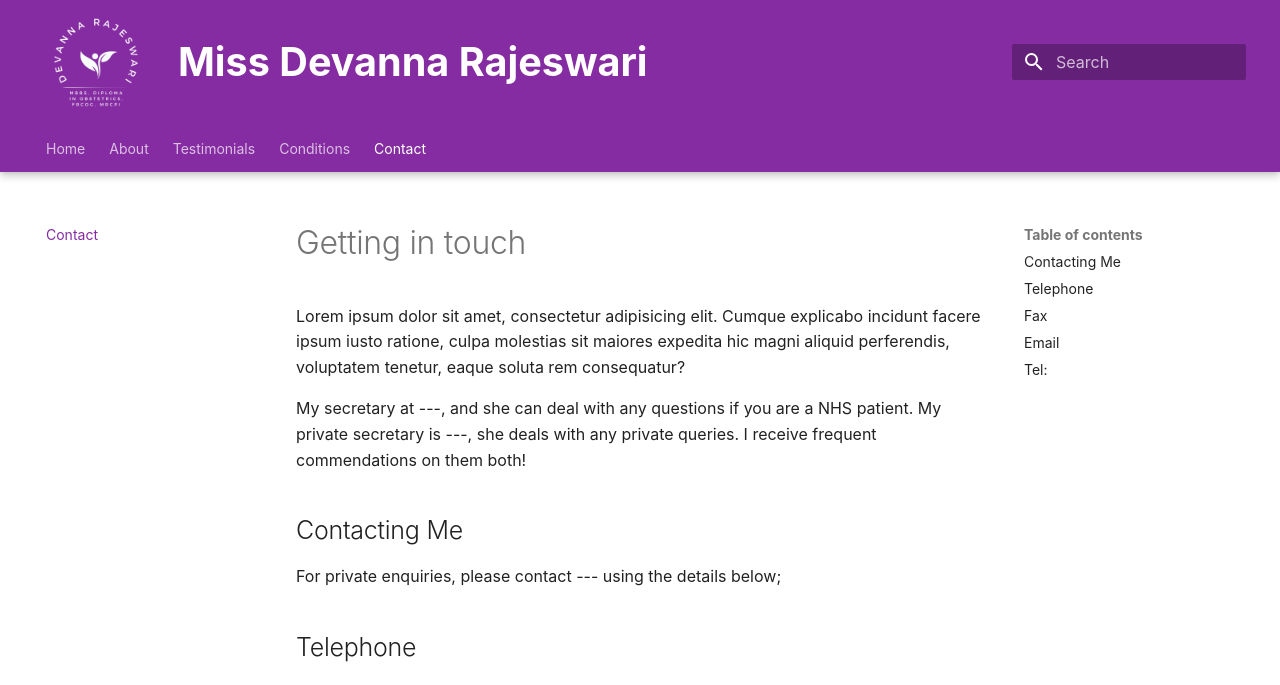
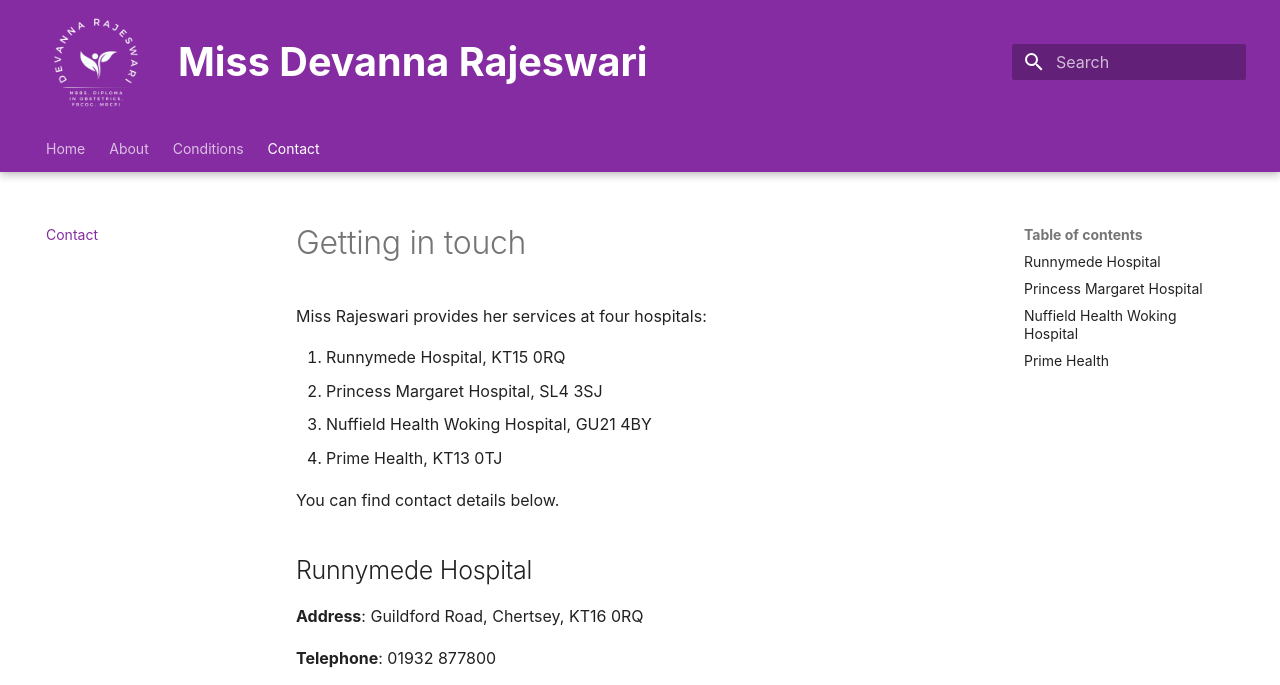
Before and after one commit to anchit-chandran/aunty-rajeswari-website, an MkDocs documentation site: the page built from docs/contact.md, in a window 1280 px wide and 1400 px high. Shown: the top 685 px of the window. Built offline with MkDocs 1.6.1 and Material for MkDocs 9.7.7, drawn with Linux system fonts in a browser that asks for light colours; some web fonts are replaced; some of the changed text lies outside the part shown; grey boxes are pictures that could not be loaded.

Commit message:
finish testimonials section, adds contact section
Signed-off-by: Anchit <anchit97123@gmail.com>

```diff
--- a/docs/_assets/_stylesheets/extra.css
+++ b/docs/_assets/_stylesheets/extra.css
@@ -7,6 +7,7 @@
   --white: #ecdbcb;
   --button: #f6bdd1;
   --button-hover: #d69fb2;
+  --bs-link-hover-color: var(--main)!important;
   --header-font: "Playfair Display", serif;
   /* --md-primary-fg-color: rgb(134, 44, 162)!important; */
   /* --md-accent-fg-color: var(--main); */
@@ -112,16 +113,15 @@ footer.md-footer {
 }
 
 img.img-lg {
-  height: 65%;
+  max-width: 48%;
   box-shadow: 14px 20px var(--main-light);
-  transition: transform 0.2s;
-}
-
-img.img-lg:hover {
-  transform: scale(1.1);
 }
 
 /* ANIMATIONS */
+
+.masthead {
+  animation: fadeIn 2s;
+}
 
 .main_text_col {
   animation: fadeIn 2s;
@@ -226,6 +226,16 @@ a.custom_button:active {
   margin-bottom: 0;
 }
 
+#carouselTestimonialsIndicators .card {
+  height: 100%;
+}
+
+#carouselTestimonialsIndicators .card-body {
+  display: flex;
+  flex-direction: column;
+  justify-content: space-between;
+}
+
 .card-bottom>p {
   margin-bottom: 0;
 }
@@ -248,3 +258,7 @@ a.custom_button:active {
   width: 5%;
   background-color: red;
 }
+
+p.card-text {
+  color: var(--muted);
+}
--- a/docs/contact.md
+++ b/docs/contact.md
@@ -1,30 +1,42 @@
 # Getting in touch
 
-Lorem ipsum dolor sit amet, consectetur adipisicing elit. Cumque explicabo incidunt facere ipsum iusto ratione, culpa molestias sit maiores expedita hic magni aliquid perferendis, voluptatem tenetur, eaque soluta rem consequatur?
+Miss Rajeswari provides her services at four hospitals:
 
-My secretary at ---, and she can deal with any questions if you are a NHS patient. My private secretary is ---, she deals with any private queries. I receive frequent commendations on them both!
+1. Runnymede Hospital, KT15 0RQ
+2. Princess Margaret Hospital, SL4 3SJ
+3. Nuffield Health Woking Hospital, GU21 4BY
+4. Prime Health, KT13 0TJ
 
-## Contacting Me
-For private enquiries, please contact --- using the details below;
+You can find contact details below.
 
-## Telephone
+## Runnymede Hospital
 
- 07908 111 111
+**Address**: Guildford Road, Chertsey, KT16 0RQ
 
-## Fax
+**Telephone**: 01932 877800
 
-321321
+<iframe src="https://www.google.com/maps/embed?pb=!1m18!1m12!1m3!1d2490.3661380132753!2d-0.5261525482150317!3d51.37794847951393!2m3!1f0!2f0!3f0!3m2!1i1024!2i768!4f13.1!3m3!1m2!1s0x487677ae3acdf42b%3A0xfbda2c4eef7df913!2sThe%20Runnymede%20Hospital!5e0!3m2!1sen!2suk!4v1684686966237!5m2!1sen!2suk" width="600" height="450" style="border:0;" allowfullscreen="" loading="lazy" referrerpolicy="no-referrer-when-downgrade"></iframe>
 
-## Email
+## Princess Margaret Hospital
 
-[rajeswari@doctors.co.uk](mailto:rajeswari@doctors.co.uk)
+**Address**: Osborne Road, Windsor, SL4 3SJ
 
+**Telephone**: 01753 743434
 
-For NHS enquiries, please contact --- on;
+<iframe src="https://www.google.com/maps/embed?pb=!1m18!1m12!1m3!1d2485.097848755419!2d-0.6149766285032745!3d51.47471821427085!2m3!1f0!2f0!3f0!3m2!1i1024!2i768!4f13.1!3m3!1m2!1s0x48767afe37f7f33d%3A0xc15405bd068f7d14!2sThe%20Princess%20Margaret%20Hospital!5e0!3m2!1sen!2suk!4v1684687014104!5m2!1sen!2suk" width="600" height="450" style="border:0;" allowfullscreen="" loading="lazy" referrerpolicy="no-referrer-when-downgrade"></iframe>
 
-## Tel:
+## Nuffield Health Woking Hospital
 
+**Address**: Shores Road, Woking, GU21 4BY
 
-Locations
+**Telephone**: 01483 227800
 
-<iframe src="https://www.google.com/maps/embed?pb=!1m18!1m12!1m3!1d2492.867423940827!2d-0.5634770482162875!3d51.33195827950655!2m3!1f0!2f0!3f0!3m2!1i1024!2i768!4f13.1!3m3!1m2!1s0x4875d81c56af628d%3A0xc58a707a58b6ce88!2sNuffield%20Health%20Woking%20Hospital!5e0!3m2!1sen!2suk!4v1681331899823!5m2!1sen!2suk" width="600" height="450" style="border:0;" allowfullscreen="" loading="lazy" referrerpolicy="no-referrer-when-downgrade"></iframe>
+<iframe src="https://www.google.com/maps/embed?pb=!1m18!1m12!1m3!1d2492.867423940827!2d-0.5634770482162875!3d51.33195827950655!2m3!1f0!2f0!3f0!3m2!1i1024!2i768!4f13.1!3m3!1m2!1s0x4875d81c56af628d%3A0xc58a707a58b6ce88!2sNuffield%20Health%20Woking%20Hospital!5e0!3m2!1sen!2suk!4v1684687025226!5m2!1sen!2suk" width="600" height="450" style="border:0;" allowfullscreen="" loading="lazy" referrerpolicy="no-referrer-when-downgrade"></iframe>
+
+## Prime Health
+
+**Address**: Horizon Business Village, 1 Brooklands Road, Weybridge, KT13 0TJ
+
+**Telephone**: 01932 504999
+
+<iframe src="https://www.google.com/maps/embed?pb=!1m18!1m12!1m3!1d2492.3407667924635!2d-0.4665776482160424!3d51.34164417950826!2m3!1f0!2f0!3f0!3m2!1i1024!2i768!4f13.1!3m3!1m2!1s0x4875df546de0a119%3A0xdd1358756cd9886c!2sPrime%20Health%20Surrey!5e0!3m2!1sen!2suk!4v1684687039151!5m2!1sen!2suk" width="600" height="450" style="border:0;" allowfullscreen="" loading="lazy" referrerpolicy="no-referrer-when-downgrade"></iframe>
--- a/mkdocs.yml
+++ b/mkdocs.yml
@@ -17,7 +17,6 @@ dev_addr: "127.0.0.1:8001"
 nav:
   - "index.md"
   - 'about.md'
-  - Testimonials: 'testimonials.md'
   - Conditions: 'conditions.md'
   - Contact: 'contact.md'
 
--- a/overrides/home.html
+++ b/overrides/home.html
@@ -34,9 +34,9 @@
 </style>
 <!-- STYLE OVERRIDES JUST FOR INDEX PAGE -->
 
-<header class="masthead mb-5 mb-md-0 hero">
+<header class="masthead hero">
   <div class="container h-100">
-    <div class="row h-100 py-5 justify-content-center align-items-center">
+    <div class="row h-100 pb-5 pt-md-5 justify-content-center align-items-center">
       <div class="col-md-6 order-2 h-75 px-4 px-md-0 d-flex flex-column justify-content-evenly">
         <div class="row">
           <div class="col main_text_col">
@@ -72,12 +72,16 @@
       </div>
 
     </div>
-    <div class="row h-100 mb-5">
-      <div class="col-12">
-        <h2 class="muted">What her patients say</h2>
-        <hr>
+    <div class="row h-100 mb-5 testimonials-section">
+      <div class="col-12 px-4 px-md-0">
+        <h2 class="muted">
+          <a href="https://www.iwantgreatcare.org/doctors/miss-devanna-rajeswari">
+            What her patients say <i class="bi bi-box-arrow-up-right smaller"></i>
+          </a>
+        </h2>
+
       </div>
-      <div class="col-12">
+      <div class="col-12 px-4 px-md-0">
         <div id="carouselTestimonialsIndicators" class="carousel slide">
 
           <ol class="carousel-indicators">
@@ -93,11 +97,9 @@
                 <div class="col-md-6 mb-3 mb-md-0">
                   <div class="card">
                     <div class="card-body">
-                      <p class="card-text">I took my mother in for a consultation she was very nervous and apprehensive
-                        but Dr Rajeshwari set such a calm environment and jsut took time to listen to my mum. I found Dr
-                        Rajeswari to be extremely professional and she also set my mind at rest as I could see she knew
-                        her stuff and she was able to provide a dianogsis immediately.</p>
+                      <p class="card-text">I took my mother in for a consultation she was very nervous and apprehensive but Dr Rajeswari set such a calm environment and jsut took time to listen to my mum. I found Dr Rajeswari to be extremely professional and she also set my mind at rest as I could see she knew her stuff and she was able to provide a dianogsis immediately.</p>
 
+                      <div class="ratings">
                         <div class="rating-wrapper">
                           <p>Recommend</p>
                           <div class="stars">
@@ -128,10 +130,17 @@
                             <i class="bi bi-star-fill"></i>
                           </div>
                         </div>
+                      </div>
                       <div class="card-bottom mt-2">
                         <p class="card-text muted"><small class="text-body-secondary">8th April 2023</small></p>
-                        <p class="card-text muted"><small class="text-body-secondary">Written by a private patient at <a
-                              href="" class="card-link">The Runnymede Hospital</a></small></p>
+
+                        <p class="card-text muted mb-0">
+                          <small class="text-body-secondary">
+                            Written by a private patient at The Runnymede Hospital
+
+                          </small>
+                        </p>
+
                       </div>
                     </div>
                   </div>
@@ -139,11 +148,9 @@
                 <div class="col-md-6">
                   <div class="card">
                     <div class="card-body">
-                      <p class="card-text">I took my mother in for a consultation she was very nervous and apprehensive
-                        but Dr Rajeshwari set such a calm environment and jsut took time to listen to my mum. I found Dr
-                        Rajeswari to be extremely professional and she also set my mind at rest as I could see she knew
-                        her stuff and she was able to provide a dianogsis immediately.</p>
+                      <p class="card-text">Miss Rajeswari is the nicest, kindest Doctor I have ever met! She made me feel at ease, she made sure I was well informed with all choices and options and treated like a human being with kindness and dignity! Thank you.</p>
 
+                      <div class="ratings">
                         <div class="rating-wrapper">
                           <p>Recommend</p>
                           <div class="stars">
@@ -174,26 +181,31 @@
                             <i class="bi bi-star-fill"></i>
                           </div>
                         </div>
+                      </div>
                       <div class="card-bottom mt-2">
-                        <p class="card-text muted"><small class="text-body-secondary">8th April 2023</small></p>
-                        <p class="card-text muted"><small class="text-body-secondary">Written by a private patient at <a
-                              href="" class="card-link">The Runnymede Hospital</a></small></p>
+                        <p class="card-text muted"><small class="text-body-secondary">9th March 2023</small></p>
+
+                        <p class="card-text muted mb-0">
+                          <small class="text-body-secondary">Written by a private patient at Nuffield Health Woking Hospital
+                          </small>
+                        </p>
+
                       </div>
                     </div>
                   </div>
                 </div>
               </div>
             </div>
-            <div class="carousel-item active">
-              <div class="row ">
+            <div class="carousel-item">
+              <div class="row">
                 <div class="col-md-6 mb-3 mb-md-0">
                   <div class="card">
                     <div class="card-body">
-                      <p class="card-text">I took my mother in for a consultation she was very nervous and apprehensive
-                        but Dr Rajeshwari set such a calm environment and jsut took time to listen to my mum. I found Dr
-                        Rajeswari to be extremely professional and she also set my mind at rest as I could see she knew
-                        her stuff and she was able to provide a dianogsis immediately.</p>
+                      <p class="card-text">The Perimenopause/ Menopause is certainly a time of undeniable confusion, distress and bewilderment but my mind was instantly put at ease by Miss Rajeswari. She was able to treat me very quickly and I only wish I'd seen her sooner!
 
+                        Her treatment is professional , experienced, tailored, compassionate, understanding and reassuring. You couldn't be in safer hands, especially at a time when you really need it.</p>
+
+                      <div class="ratings">
                         <div class="rating-wrapper">
                           <p>Recommend</p>
                           <div class="stars">
@@ -224,10 +236,17 @@
                             <i class="bi bi-star-fill"></i>
                           </div>
                         </div>
+                      </div>
                       <div class="card-bottom mt-2">
-                        <p class="card-text muted"><small class="text-body-secondary">8th April 2023</small></p>
-                        <p class="card-text muted"><small class="text-body-secondary">Written by a private patient at <a
-                              href="" class="card-link">The Runnymede Hospital</a></small></p>
+                        <p class="card-text muted"><small class="text-body-secondary">3rd March 2023</small></p>
+
+                        <p class="card-text muted mb-0">
+                          <small class="text-body-secondary">
+                            Written by a private patient at Nuffield Health Woking Hospital
+
+                          </small>
+                        </p>
+
                       </div>
                     </div>
                   </div>
@@ -235,11 +254,9 @@
                 <div class="col-md-6">
                   <div class="card">
                     <div class="card-body">
-                      <p class="card-text">I took my mother in for a consultation she was very nervous and apprehensive
-                        but Dr Rajeshwari set such a calm environment and jsut took time to listen to my mum. I found Dr
-                        Rajeswari to be extremely professional and she also set my mind at rest as I could see she knew
-                        her stuff and she was able to provide a dianogsis immediately.</p>
+                      <p class="card-text">Miss Rajeswari was amazing. Very understanding and supportive throughout, very thorough - couldn't ask for a better person! I knew immediately that I was in very capable hands. Thank you so much.</p>
 
+                      <div class="ratings">
                         <div class="rating-wrapper">
                           <p>Recommend</p>
                           <div class="stars">
@@ -270,26 +287,29 @@
                             <i class="bi bi-star-fill"></i>
                           </div>
                         </div>
+                      </div>
                       <div class="card-bottom mt-2">
-                        <p class="card-text muted"><small class="text-body-secondary">8th April 2023</small></p>
-                        <p class="card-text muted"><small class="text-body-secondary">Written by a private patient at <a
-                              href="" class="card-link">The Runnymede Hospital</a></small></p>
+                        <p class="card-text muted"><small class="text-body-secondary">21st February 2023</small></p>
+
+                        <p class="card-text muted mb-0">
+                          <small class="text-body-secondary">Written by a private patient at The Princess Margaret Hospital
+                          </small>
+                        </p>
+
                       </div>
                     </div>
                   </div>
                 </div>
               </div>
             </div>
-            <div class="carousel-item active">
-              <div class="row ">
+            <div class="carousel-item">
+              <div class="row">
                 <div class="col-md-6 mb-3 mb-md-0">
                   <div class="card">
                     <div class="card-body">
-                      <p class="card-text">I took my mother in for a consultation she was very nervous and apprehensive
-                        but Dr Rajeshwari set such a calm environment and jsut took time to listen to my mum. I found Dr
-                        Rajeswari to be extremely professional and she also set my mind at rest as I could see she knew
-                        her stuff and she was able to provide a dianogsis immediately.</p>
+                      <p class="card-text">Miss Rajeswari is very caring and professional. I have suffered with PMDD for many years, Miss Rajeswari listened to my ongoing gynaecological and hormonal problems and carried out the full hysterectomy that I hoped for. This surgery has made my quality of life so much better. I would highly recommend choosing her as your doctor/surgeon.</p>
 
+                      <div class="ratings">
                         <div class="rating-wrapper">
                           <p>Recommend</p>
                           <div class="stars">
@@ -320,10 +340,17 @@
                             <i class="bi bi-star-fill"></i>
                           </div>
                         </div>
+                      </div>
                       <div class="card-bottom mt-2">
-                        <p class="card-text muted"><small class="text-body-secondary">8th April 2023</small></p>
-                        <p class="card-text muted"><small class="text-body-secondary">Written by a private patient at <a
-                              href="" class="card-link">The Runnymede Hospital</a></small></p>
+                        <p class="card-text muted"><small class="text-body-secondary">21st February 2023</small></p>
+
+                        <p class="card-text muted mb-0">
+                          <small class="text-body-secondary">
+                            Written by a private patient at The Runnymede Hospital
+
+                          </small>
+                        </p>
+
                       </div>
                     </div>
                   </div>
@@ -331,11 +358,12 @@
                 <div class="col-md-6">
                   <div class="card">
                     <div class="card-body">
-                      <p class="card-text">I took my mother in for a consultation she was very nervous and apprehensive
-                        but Dr Rajeshwari set such a calm environment and jsut took time to listen to my mum. I found Dr
-                        Rajeswari to be extremely professional and she also set my mind at rest as I could see she knew
-                        her stuff and she was able to provide a dianogsis immediately.</p>
+                      <p class="card-text">I knew within minutes of meeting Miss Rajeswari that I wanted her to carry out my surgery.
+                        I was very nervous beforehand about having the procedure & Miss Rajeswari immediately put my mind at rest at the consultation by explaining everything thoroughly & reassuring me that I was in the best hands.
+                        On the day of the surgery Miss Rajeswari popped by my room to go over everything again & to check I was happy with everything still.
+                        The surgery all went smoothly...</p>
 
+                      <div class="ratings">
                         <div class="rating-wrapper">
                           <p>Recommend</p>
                           <div class="stars">
@@ -366,10 +394,15 @@
                             <i class="bi bi-star-fill"></i>
                           </div>
                         </div>
+                      </div>
                       <div class="card-bottom mt-2">
-                        <p class="card-text muted"><small class="text-body-secondary">8th April 2023</small></p>
-                        <p class="card-text muted"><small class="text-body-secondary">Written by a private patient at <a
-                              href="" class="card-link">The Runnymede Hospital</a></small></p>
+                        <p class="card-text muted"><small class="text-body-secondary">13th February 2023</small></p>
+
+                        <p class="card-text muted mb-0">
+                          <small class="text-body-secondary">Written by a private patient at Nuffield Health Woking Hospital
+                          </small>
+                        </p>
+
                       </div>
                     </div>
                   </div>
--- a/overrides/testimonials.html
+++ /dev/null
@@ -1,89 +0,0 @@
-{% extends "main.html" %}
-
-{% block tabs %}
-
-<!-- BOOTSTRAP STYLESHEET IMPORT -->
-{% block styles %}
-<link href="https://cdn.jsdelivr.net/npm/bootstrap@5.2.3/dist/css/bootstrap.min.css" rel="stylesheet"
-    integrity="sha384-rbsA2VBKQhggwzxH7pPCaAqO46MgnOM80zW1RWuH61DGLwZJEdK2Kadq2F9CUG65" crossorigin="anonymous" />
-<link rel="stylesheet" href="https://cdn.jsdelivr.net/npm/bootstrap-icons@1.10.3/font/bootstrap-icons.css" />
-<link rel="stylesheet" href="../docs/_assets/_stylesheets/extra.css" />
-<link rel="preconnect" href="https://fonts.googleapis.com">
-<link rel="preconnect" href="https://fonts.gstatic.com" crossorigin>
-<link
-    href="https://fonts.googleapis.com/css2?family=Playfair+Display:ital,wght@0,400;0,500;0,600;0,700;0,800;0,900;1,400;1,500;1,600;1,700;1,800;1,900&display=swap"
-    rel="stylesheet">
-{{ super() }} {% endblock %}
-
-<!-- STYLE OVERRIDES JUST FOR INDEX PAGE -->
-<style>
-    @media screen and (min-width: 76.25em) {
-        .md-main {
-            display: none
-        }
-    }
-
-    @media screen and (max-width: 76.1875em) {
-        article {
-            display: none;
-        }
-    }
-
-    /* MOBILE ONLY */
-    @media (max-width: 576px) {}
-</style>
-<!-- STYLE OVERRIDES JUST FOR INDEX PAGE -->
-
-
-<div class="row h-100">
-    <div class="col">
-        <!-- Carousel -->
-        <div id="demo" class="carousel slide" data-bs-ride="carousel">
-
-            <!-- Indicators/dots -->
-            <div class="carousel-indicators">
-                <button type="button" data-bs-target="#demo" data-bs-slide-to="0" class="active"></button>
-                <button type="button" data-bs-target="#demo" data-bs-slide-to="1"></button>
-                <button type="button" data-bs-target="#demo" data-bs-slide-to="2"></button>
-            </div>
-
-            <!-- The slideshow/carousel -->
-            <div class="carousel-inner">
-                <div class="carousel-item active">
-                    <h1>Hello</h1>
-                </div>
-                <div class="carousel-item">
-                    <h1>Hello</h1>
-                </div>
-                <div class="carousel-item">
-                    <h1>Hello</h1>
-                </div>
-            </div>
-
-            <!-- Left and right controls/icons -->
-            <button class="carousel-control-prev" type="button" data-bs-target="#demo" data-bs-slide="prev">
-                <span class="carousel-control-prev-icon"></span>
-            </button>
-            <button class="carousel-control-next" type="button" data-bs-target="#demo" data-bs-slide="next">
-                <span class="carousel-control-next-icon"></span>
-            </button>
-        </div>
-    </div>
-</div>
-
-
-{{ super() }}
-
-{% endblock %}
-
-<!-- Content -->
-{% block content %}
-
-{% endblock %}
-
-<!-- Application footer -->
-{% block footer %}{{ super() }}{% endblock %} {% block scripts %}
-<script src="https://cdn.jsdelivr.net/npm/bootstrap@5.2.3/dist/js/bootstrap.bundle.min.js"
-    integrity="sha384-kenU1KFdBIe4zVF0s0G1M5b4hcpxyD9F7jL+jjXkk+Q2h455rYXK/7HAuoJl+0I4"
-    crossorigin="anonymous"></script>
-{%endblock%}
```
Also changed, not shown: docs/about.md (+10 -2 lines), docs/testimonials.md (deleted, +0 -3 lines), docs/_assets/_images/about.jpg (added), 2 other files. Lines whose indentation alone changed are shown as unchanged.
